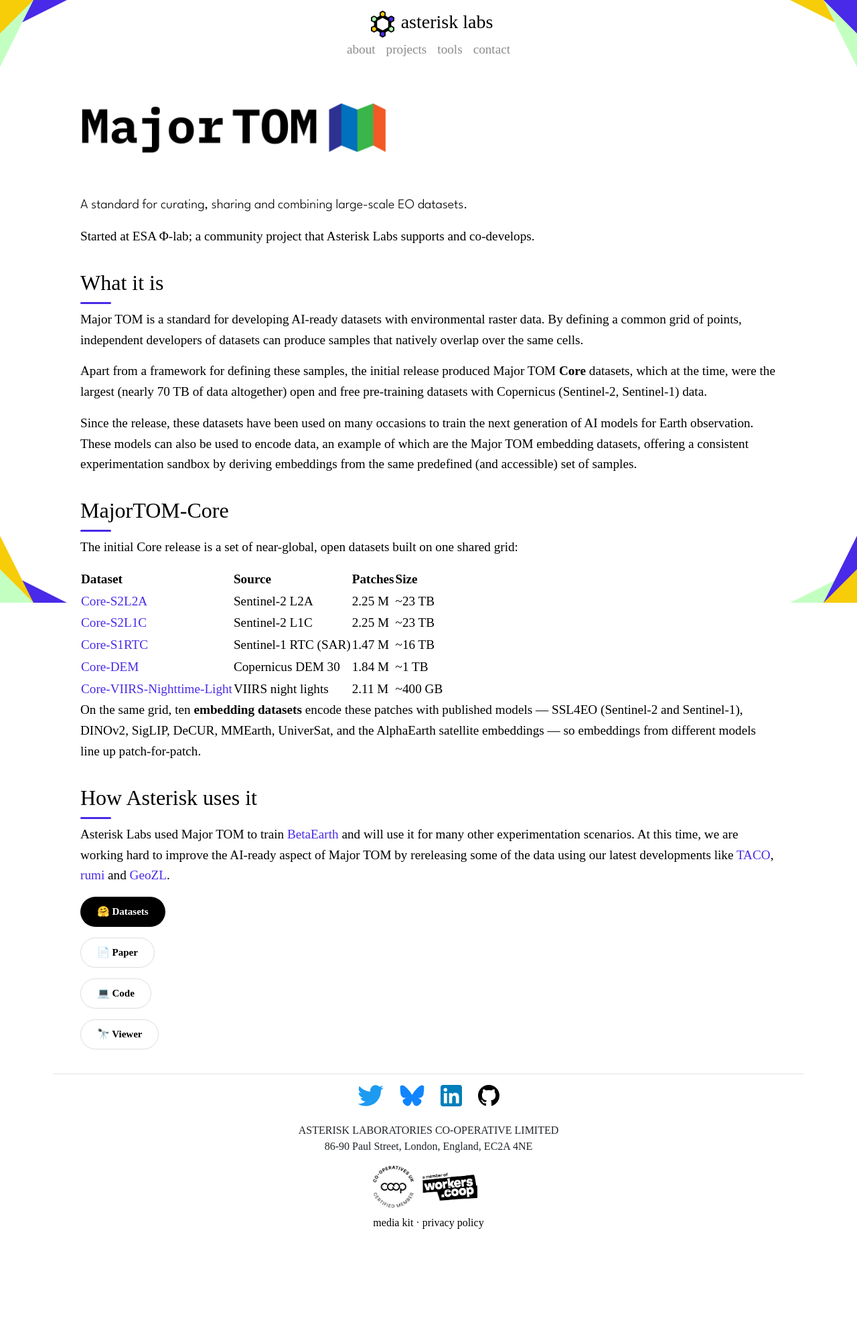
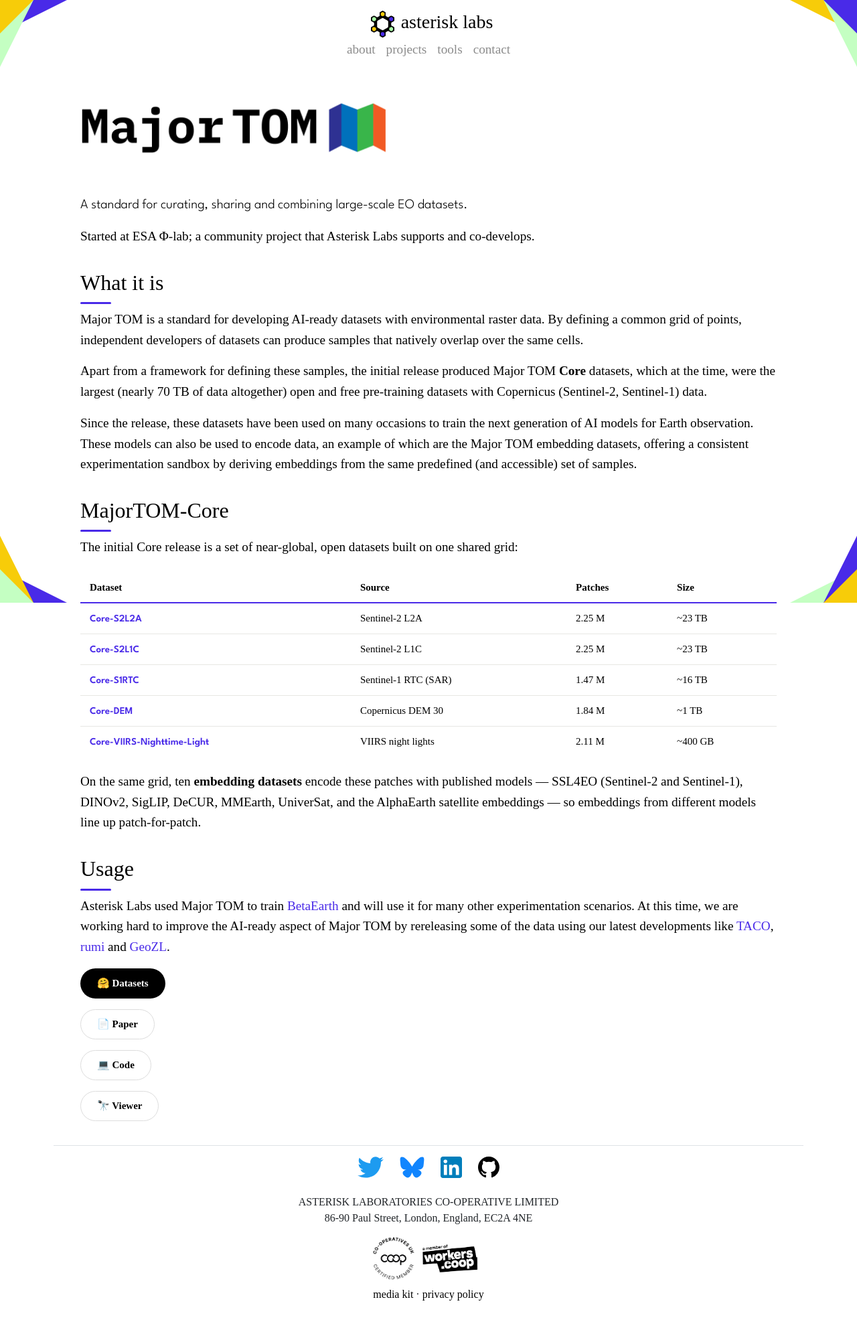
Before and after one commit to asterisk-labs/asterisk-labs.github.io, a Jekyll site: the page built from tools-pages/major-tom.md, in a window 1280 px wide. Shown: the whole page at 67% size. Built offline with Jekyll 4.4.1, drawn with Linux system fonts in a browser that asks for light colours; some web fonts are replaced; before the commit the page ends 1870 px from its top, so only the background shows below that.

Commit message:
Major TOM: style detail-page tables, rename section to Usage; skill: require a visual
- components.css: clean table styling for detail pages (brand header rule, row
  borders, hover).
- major-tom.md: 'How Asterisk uses it' -> 'Usage'.
- add-page skill: proposing a visual is now a required step (§5 + Done when),
  not a passive suggestion — so it stops getting skipped.

```diff
--- a/assets/css/components.css
+++ b/assets/css/components.css
@@ -89,3 +89,11 @@
 .project-desc .highlight .nb { color: #ffcb6b; }
 .project-desc .highlight .o,
 .project-desc .highlight .p { color: #7fdbca; }
+
+/* Tables in detail pages */
+.project-desc table { border-collapse: collapse; width: 100%; margin: 22px 0; font-size: 15px; }
+.project-desc thead th { text-align: left; padding: 10px 14px; border-bottom: 2px solid #492ae8; font-weight: 700; color: #000; white-space: nowrap; }
+.project-desc tbody td { padding: 10px 14px; border-bottom: 1px solid #e7e7e3; vertical-align: top; }
+.project-desc tbody tr:last-child td { border-bottom: none; }
+.project-desc tbody tr:hover { background: rgba(73, 42, 232, 0.04); }
+.project-desc table a { color: #492ae8; font-weight: 600; }
--- a/tools-pages/major-tom.md
+++ b/tools-pages/major-tom.md
@@ -32,7 +32,7 @@
 
 On the same grid, ten **embedding datasets** encode these patches with published models — SSL4EO (Sentinel-2 and Sentinel-1), DINOv2, SigLIP, DeCUR, MMEarth, UniverSat, and the AlphaEarth satellite embeddings — so embeddings from different models line up patch-for-patch.
 
-## How Asterisk uses it
+## Usage
 
 Asterisk Labs used Major TOM to train [BetaEarth](betaearth.html) and will use it for many other experimentation scenarios. At this time, we are working hard to improve the AI-ready aspect of Major TOM by rereleasing some of the data using our latest developments like [TACO](https://asterisk.coop/taco/), [rumi](https://asterisk.coop/rumi/) and [GeoZL](https://asterisk.coop/geozl/).
 
```
Also changed, not shown: .claude/skills/add-page/SKILL.md.
